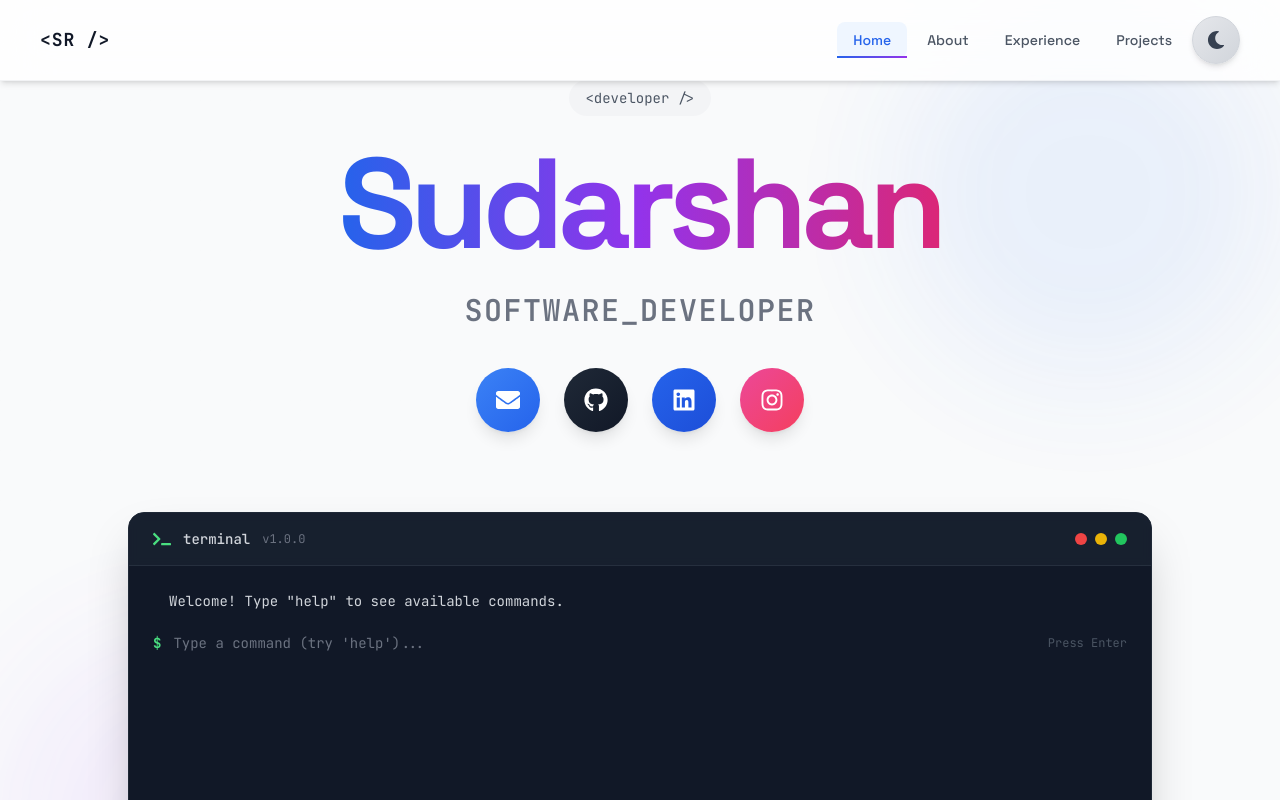
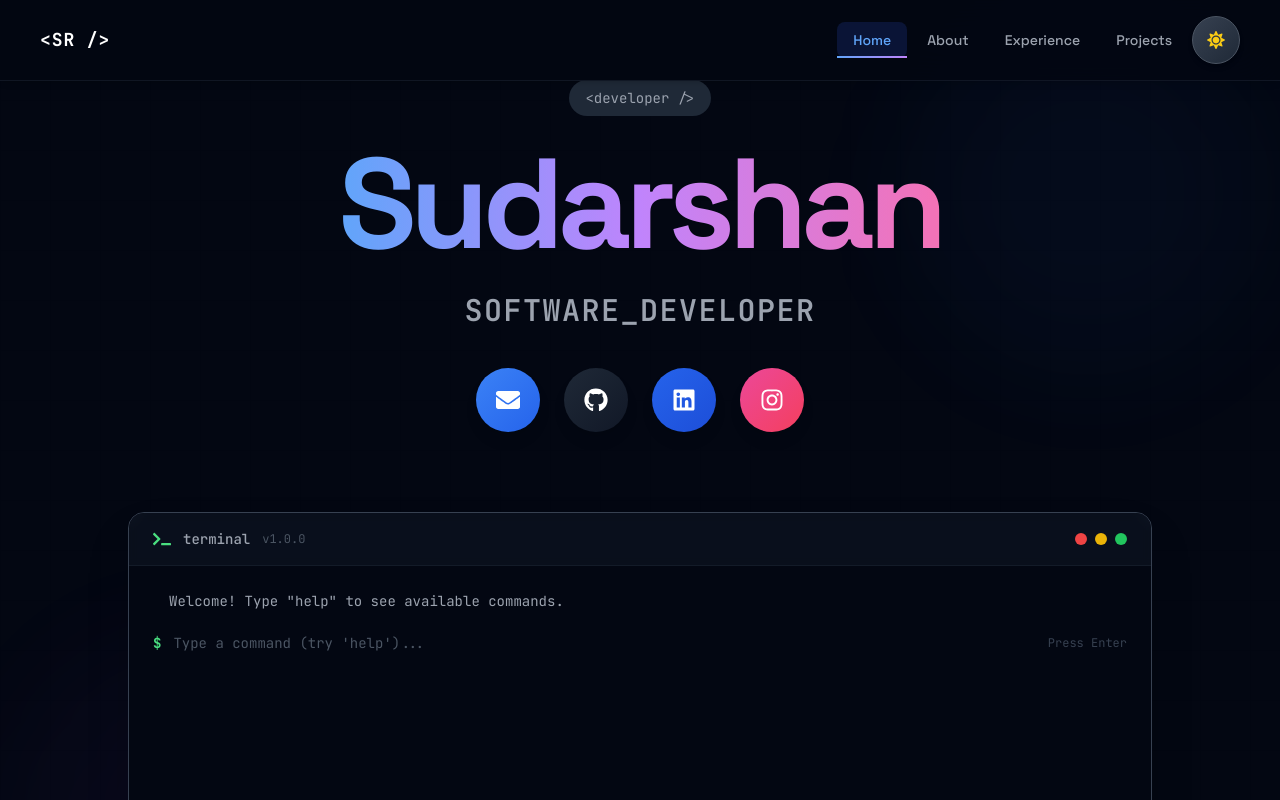
Before and after one commit to sudarshanr10/personal-website, a React (Vite) app: page / in a window 1280 px wide. Shown: the top 800 px of the page. Built offline with nearby package versions, Linux system fonts and the light colour scheme.

Commit message:
fix: Set dark mode as default on initial load to prevent flash of light mode

```diff
--- a/index.html
+++ b/index.html
@@ -1,5 +1,5 @@
 <!doctype html>
-<html lang="en">
+<html lang="en" class="dark">
   <head>
     <meta charset="UTF-8" />
     <link rel="icon" type="image/svg+xml" href="/vite.svg" />
--- a/src/contexts/ThemeContext.tsx
+++ b/src/contexts/ThemeContext.tsx
@@ -22,7 +22,7 @@ export const ThemeProvider = ({ children }: { children: ReactNode }) => {
         return 'dark'
       }
     }
-    return 'light'
+    return 'dark' // Default to dark mode
   })
 
   // Initialize theme on mount
```
